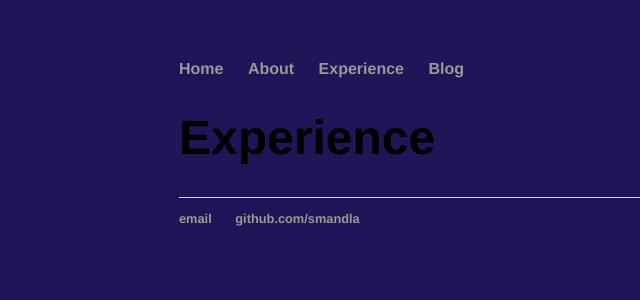
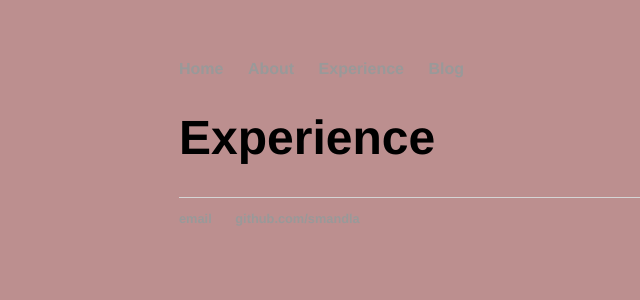
Before and after one commit to smandla/smandla.github.io, a Jekyll site: the page built from experience/index.html, in a window 1280 px wide. Shown: the top 300 px of the page, without its empty margins (13-653 px from the left). Built offline with Jekyll 4.4.1, drawn with Linux system fonts in a browser that asks for light colours.

Commit message:
Update main.css

```diff
--- a/css/main.css
+++ b/css/main.css
@@ -1,5 +1,5 @@
 body {
-    background-color: #1E1656;
+    background-color: #BC8F8F;
     margin: 60px auto;
     width: 70%;
 }
```
